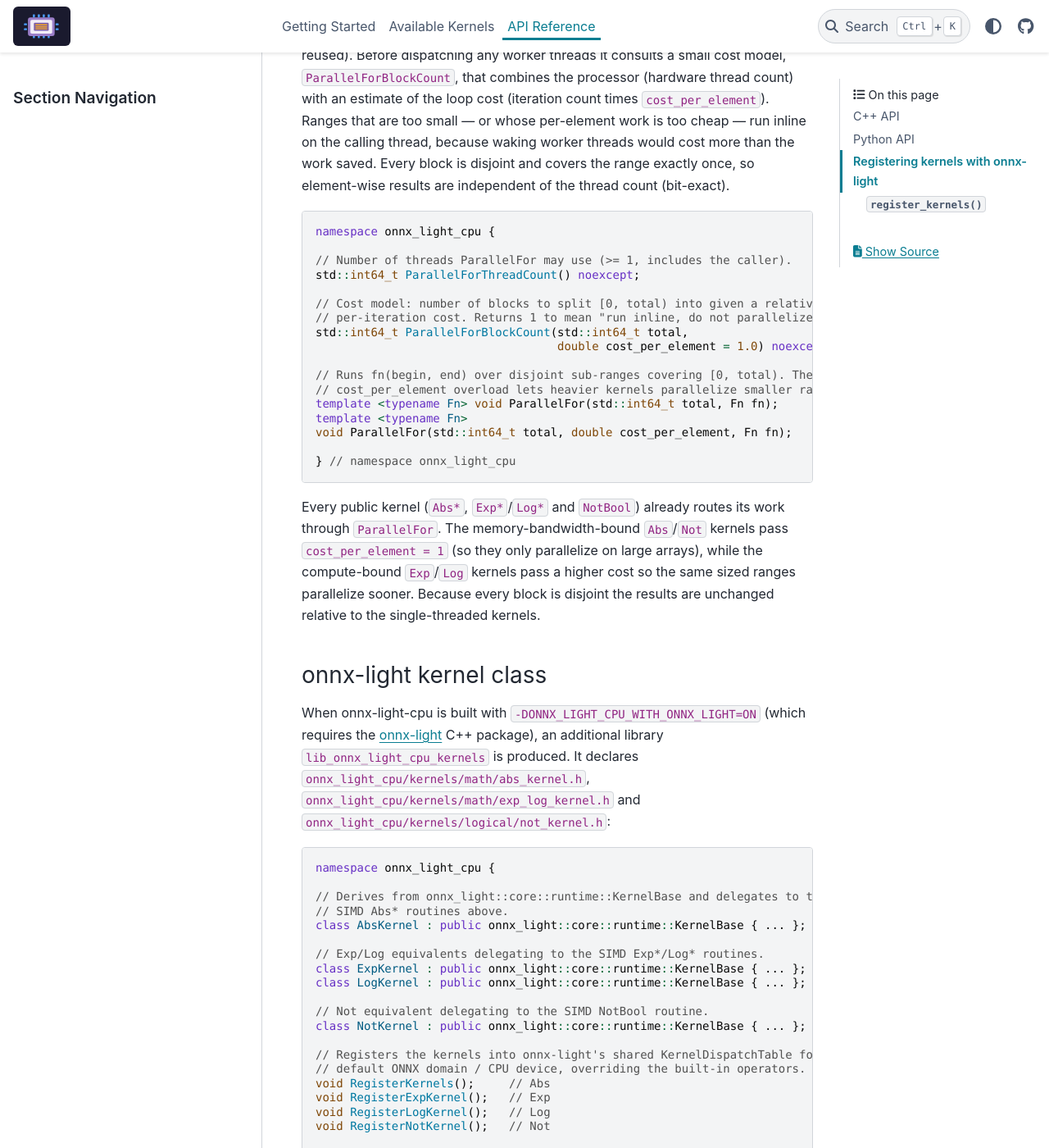
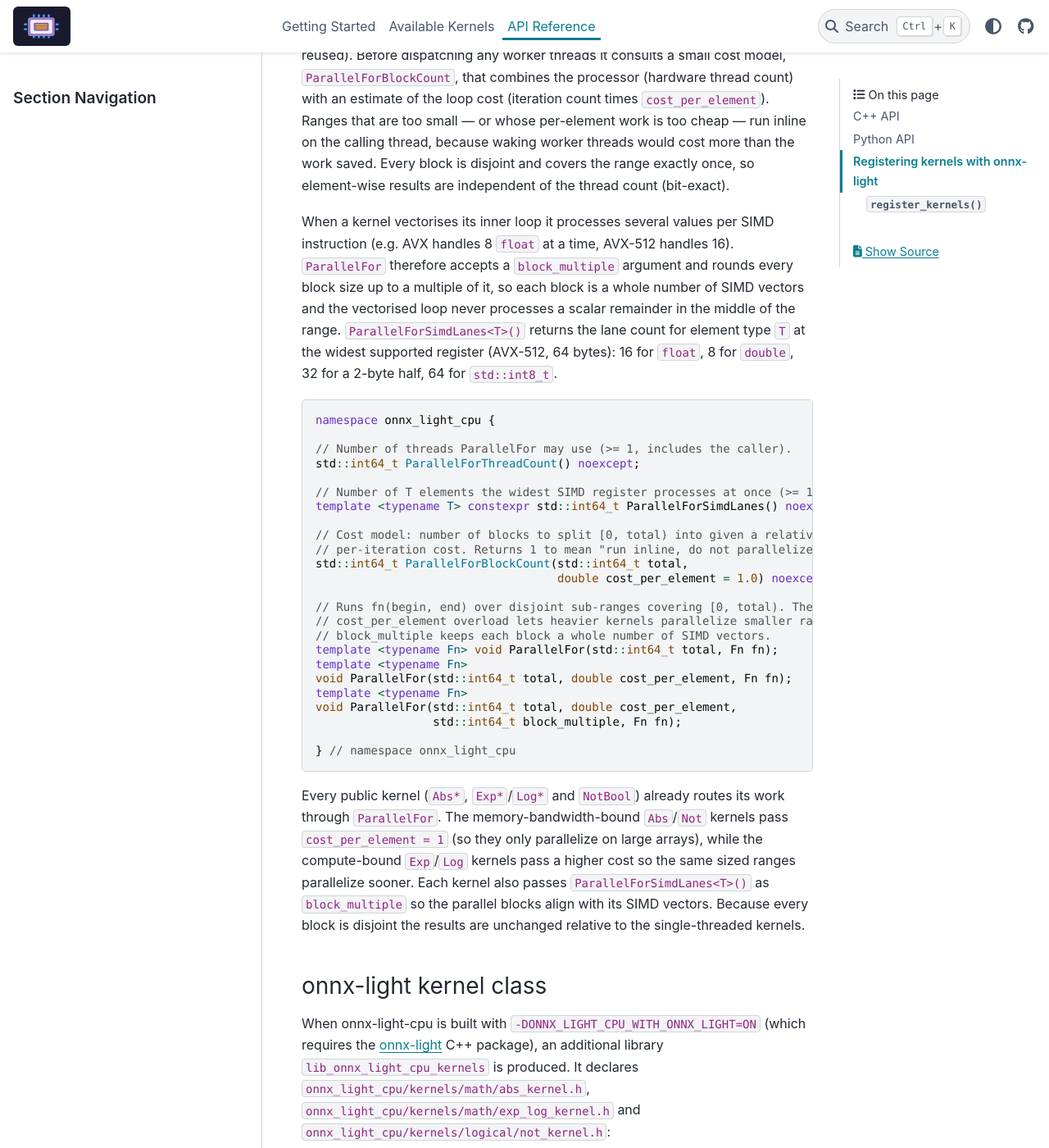
Before and after one commit to xadupre/onnx-light-cpu, a Sphinx documentation site: the page built from docs/api.rst, in a window 1280 px wide and 1400 px high, scrolled down 881 px. Shown: the whole window at 82% size. Built offline with Sphinx 7.4.7 and the PyData theme 0.15.4, drawn with Linux system fonts in a browser that asks for light colours; pages that are not in the unit, such as notebooks, are missing from menus.

Commit message:
Partition ParallelFor blocks on SIMD-vector boundaries
Co-authored-by: xadupre <22452781+xadupre@users.noreply.github.com>

```diff
--- a/docs/api.rst
+++ b/docs/api.rst
@@ -44,6 +44,15 @@ on the calling thread, because waking worker threads would cost more than the
 work saved. Every block is disjoint and covers the range exactly once, so
 element-wise results are independent of the thread count (bit-exact).
 
+When a kernel vectorises its inner loop it processes several values per SIMD
+instruction (e.g. AVX handles 8 ``float`` at a time, AVX-512 handles 16).
+``ParallelFor`` therefore accepts a ``block_multiple`` argument and rounds every
+block size up to a multiple of it, so each block is a whole number of SIMD
+vectors and the vectorised loop never processes a scalar remainder in the middle
+of the range. ``ParallelForSimdLanes<T>()`` returns the lane count for element
+type ``T`` at the widest supported register (AVX-512, 64 bytes): 16 for
+``float``, 8 for ``double``, 32 for a 2-byte half, 64 for ``std::int8_t``.
+
 .. code-block:: cpp
 
    namespace onnx_light_cpu {
@@ -51,16 +60,23 @@ element-wise results are independent of the thread count (bit-exact).
    // Number of threads ParallelFor may use (>= 1, includes the caller).
    std::int64_t ParallelForThreadCount() noexcept;
 
+   // Number of T elements the widest SIMD register processes at once (>= 1).
+   template <typename T> constexpr std::int64_t ParallelForSimdLanes() noexcept;
+
    // Cost model: number of blocks to split [0, total) into given a relative
    // per-iteration cost. Returns 1 to mean "run inline, do not parallelize".
    std::int64_t ParallelForBlockCount(std::int64_t total,
                                       double cost_per_element = 1.0) noexcept;
 
    // Runs fn(begin, end) over disjoint sub-ranges covering [0, total). The
-   // cost_per_element overload lets heavier kernels parallelize smaller ranges.
+   // cost_per_element overload lets heavier kernels parallelize smaller ranges;
+   // block_multiple keeps each block a whole number of SIMD vectors.
    template <typename Fn> void ParallelFor(std::int64_t total, Fn fn);
    template <typename Fn>
    void ParallelFor(std::int64_t total, double cost_per_element, Fn fn);
+   template <typename Fn>
+   void ParallelFor(std::int64_t total, double cost_per_element,
+                    std::int64_t block_multiple, Fn fn);
 
    } // namespace onnx_light_cpu
 
@@ -68,7 +84,9 @@ Every public kernel (``Abs*``, ``Exp*``/``Log*`` and ``NotBool``) already routes
 its work through ``ParallelFor``. The memory-bandwidth-bound ``Abs``/``Not``
 kernels pass ``cost_per_element = 1`` (so they only parallelize on large arrays),
 while the compute-bound ``Exp``/``Log`` kernels pass a higher cost so the same
-sized ranges parallelize sooner. Because every block is disjoint the results are
+sized ranges parallelize sooner. Each kernel also passes
+``ParallelForSimdLanes<T>()`` as ``block_multiple`` so the parallel blocks align
+with its SIMD vectors. Because every block is disjoint the results are
 unchanged relative to the single-threaded kernels.
 
 
```
Also changed, not shown: 5 other files.
